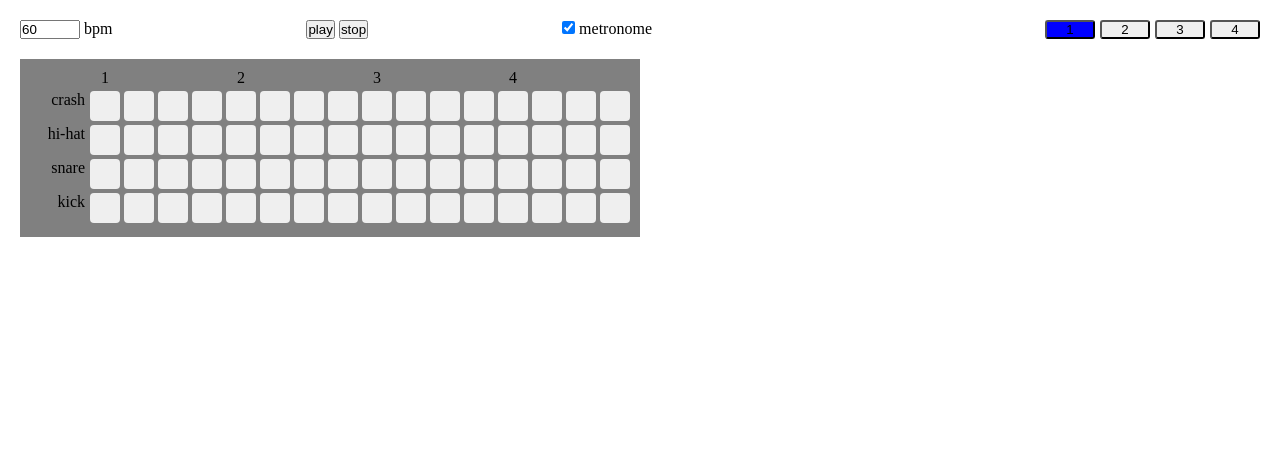
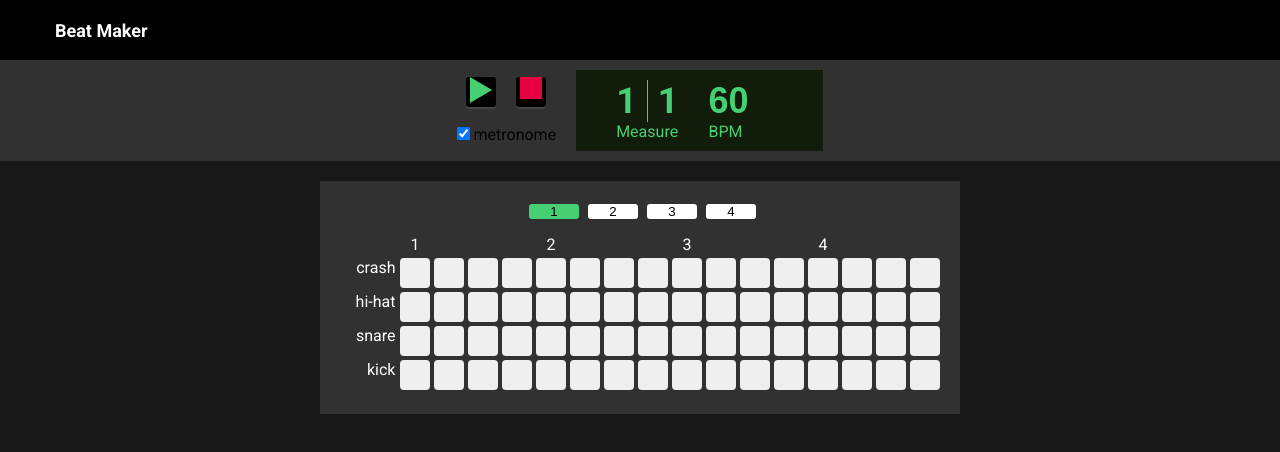
Before and after one commit to roromusic/drum-machine, a website: page app/index.html in a window 1280 px wide. Drawn offline with Linux system fonts and the light colour scheme; no server answers.

Commit message:
make appearance look more sexy

```diff
--- a/app/app.js
+++ b/app/app.js
@@ -18,7 +18,9 @@ let playBtn = document.querySelector("#play");
 let stopBtn = document.querySelector("#stop");
 let bpmInput = document.querySelector(".bpm_input");
 let metInput = document.querySelector(".metronome");
-let patternList = document.querySelector(".controls_patterns");
+let patternList = document.querySelector(".drum-machine_patterns");
+let displayMeasure = document.querySelector(".measure_measure");
+let displayBeat = document.querySelector(".measure_beat");
 
 let bpm = 1.00,
     sixteenth = .25,
@@ -119,11 +121,13 @@ function showMeasure(timestamp) {
   if(measure === undefined) {
     measure = 1;
     document.querySelector(".bars_measure" + measure).classList.toggle("bars_measure-selected");
+    displayBeat.innerHTML = measure;
     measure++;
   }
   if(progress > bpm * 1000) {
     resetMeasure();
     document.querySelector(".bars_measure" + measure).classList.toggle("bars_measure-selected");
+    displayBeat.innerHTML = measure;
     animationFrame += bpm * 1000;
     if(measure === 4 ){
       measure = 1;
@@ -178,8 +182,9 @@ function switchPattern(pattern){
   //clicking on current pattern doesn't do anything
   if(pattern != displayedPattern){
     //toggle selected button
-    document.querySelector(".controls_pattern" + displayedPattern).classList.toggle("controls_pattern-selected");
-    document.querySelector(".controls_pattern" + pattern).classList.toggle("controls_pattern-selected");
+    document.querySelector(".drum-machine_pattern" + displayedPattern).classList.toggle("drum-machine_pattern-selected");
+    document.querySelector(".drum-machine_pattern" + pattern).classList.toggle("drum-machine_pattern-selected");
+    displayMeasure.innerHTML = pattern;
 
     //reset partial(display)
     document.querySelectorAll(".note-play").forEach(node => node.classList.toggle("note-play"));
@@ -225,7 +230,7 @@ metInput.addEventListener("change", function(e){
   toggleMet(e);
 })
 
-document.querySelector("#instruments").addEventListener("click", (e) => {
+document.querySelector(".drum-machine").addEventListener("click", (e) => {
   if(e.target.classList.contains("note") && !playing){
     const instrument = e.target.parentNode.parentNode.id;
     const partial = Number(e.target.getAttribute("data-partial"));
@@ -249,7 +254,7 @@ document.querySelector("#instruments").addEventListener("click", (e) => {
 })
 
 patternList.addEventListener("click", (e) => {
-  if(e.target.classList.contains("controls_pattern") && !playing){
+  if(e.target.classList.contains("drum-machine_pattern") && !playing){
     switchPattern(e.target.getAttribute("data-pattern"));
   }
 })
--- a/app/index.html
+++ b/app/index.html
@@ -6,32 +6,51 @@
     <title>Page Title</title>
     <meta name="viewport" content="width=device-width, initial-scale=1">
     <link rel="stylesheet" type="text/css" media="screen" href="style.css" />
+    <link href="https://fonts.googleapis.com/css?family=Roboto:400,700" rel="stylesheet">
 </head>
 <body>
+  <header class="header">
+    <div class="logo">Beat Maker</div>
+  </header>
   <div class="controls">
     <div class="controls_left">
-      <div class="bpm">
-        <input class="bpm_input" type="number" min="60" max='200' value="60">
-        <label for="bpm_input">bpm</label>
-      </div>
       <div class="play-stop">
-        <button id="play">play</button>
-        <button id="stop">stop</button>
+        <button id="play" class="play-stop_button">
+          <div class="play_button"></div>
+        </button>
+        <button id="stop" class="play-stop_button">
+          <div class="stop_button"></div>
+        </button>
       </div>
       <div class="metronome">
         <input class="metronome_checkbox" type="checkbox" checked>
         <label for="metronome_checkbox">metronome</label>
       </div>
     </div>
-    <div class="controls_patterns">
-      <button class="controls_pattern controls_pattern1 controls_pattern-selected" data-pattern='1'>1</button>
-      <button class="controls_pattern controls_pattern2" data-pattern='2'>2</button>
-      <button class="controls_pattern controls_pattern3" data-pattern='3'>3</button>
-      <button class="controls_pattern controls_pattern4" data-pattern='4'>4</button>
+
+    <div class="display">
+      <div class="measure">
+        <div class="measure_number">
+          <div class="measure_measure">1</div>
+          <div class="measure_beat">1</div>
+        </div>
+        <div class="measure_title">Measure</div>
+      </div>
+      <div class="bpm">
+        <input class="bpm_input" type="number" min="60" max='200' value="60">
+        <label for="bpm_input">BPM</label>
+      </div>
+
     </div>
   </div>
 
-  <div id="instruments">
+  <div class="drum-machine">
+    <div class="drum-machine_patterns">
+      <button class="drum-machine_pattern drum-machine_pattern1 drum-machine_pattern-selected" data-pattern='1'>1</button>
+      <button class="drum-machine_pattern drum-machine_pattern2" data-pattern='2'>2</button>
+      <button class="drum-machine_pattern drum-machine_pattern3" data-pattern='3'>3</button>
+      <button class="drum-machine_pattern drum-machine_pattern4" data-pattern='4'>4</button>
+    </div>
     <div class="bars">
       <div class="bars_measure bars_measure1">1</div>
       <div class="bars_measure"></div>
--- a/process/scss/style.scss
+++ b/process/scss/style.scss
@@ -1,42 +1,159 @@
+$dark-gray: #181818;
+$gray: #313131;
+$green: #47CF73;
+$red: #E70041;
+$display: #111C0B;
+$purple: #AE63E4;
+$blue: #0EBEFF;
+
 * {
     margin: 0;
     padding: 0;
   }
 
+body {
+  font-family: 'Roboto', 'sans-serif';
+  background-color: $dark-gray;
+}
+
+.header {
+  background-color: black;
+  color: white;
+  height: 60px;
+  padding: 0 55px;
+  display: flex;
+  align-items: center;
+}
+
+.logo {
+  font-weight: 700;
+  font-size: 18px;
+}
+
 .controls {
   display: flex;
-  margin: 20px;
-  justify-content: space-between;
+  padding: 10px 20px;
+  justify-content: center;
+  background-color: $gray;
 }
 
 .controls_left {
   display: flex;
-  flex-grow: 1;
-  justify-content: space-between;
+  flex-direction: column;
+  justify-content: space-evenly;
 }
 
-.controls_patterns {
+.play-stop {
   display: flex;
-  justify-content: flex-end;
-  flex-grow: 1;
+  justify-content: space-around;
+  margin-bottom: 10px;
 }
-.controls_pattern {
+
+.play-stop_button {
+  display: flex;
+  justify-content: center;
+  width: 30px;
+  height: 30px;
+  border-radius: 3px;
+  background-color: black;
+  border: 0;
+  cursor: pointer;
+  outline: none;
+  box-shadow: 0 2px #444444;
+  position: relative;
+}
+
+.play-stop_button:active {
+  box-shadow: 0 1px #444444;
+  top: 2px;
+}
+
+.play_button {
+  border: 0;
+  background: transparent;
+  box-sizing: border-box;
+  width: 0;
+
+  border-color: transparent transparent transparent $green;
+  border-style: solid;
+  border-width: 13px 0 13px 22px;
+}
+
+.stop_button {
+  width: 22px;
+  height: 22px;
+  background-color: $red;
+}
+
+.display {
+  background-color: $display;
+  display: flex;
+  color: $green;
+  padding: 10px 40px;
+  margin-left: 20px;
+}
+
+.measure_number {
+  display: flex;
+  font-size: 36px;
+  font-weight: 700;
+}
+
+.measure_beat {
+  border-left: 1px solid;
+  margin-left: 10px;
+  padding-left: 10px;
+}
+
+.measure_title {
+  font-size: 16px;
+  font-weight: 400;
+}
+
+.bpm {
+  display: flex;
+  flex-direction: column;
+  justify-content: space-between;
+  width: 75px;
+  margin-left: 30px;
+}
+
+.bpm_input{
+  font-size: 36px;
+  font-weight: 700;
+  color: $green;
+  background-color: inherit;
+  border: none;
+  outline: none;
+}
+
+.drum-machine {
+  width: 600px;
+  margin: 20px auto;
+  display: flex;
+  flex-direction: column;
+  align-items: flex-end;
+  background-color: $gray;
+  padding: 20px;
+  color: white;
+}
+
+.drum-machine_patterns {
+  align-self: center;
+  margin-bottom: 15px;
+}
+
+.drum-machine_pattern {
   width: 50px;
   margin-left: 5px;
   border-radius: 3px;
+  border: none;
+  outline: none;
+  background-color: white;
 }
 
-.controls_pattern-selected {
-  background-color: blue;
-}
-#instruments {
-  width: 600px;
-  margin: 20px;
-  display: flex;
-  flex-direction: column;
-  align-items: flex-end;
-  background-color: gray;
-  padding: 10px;
+.drum-machine_pattern-selected {
+  background-color: $green;
 }
 
 .bars {
@@ -51,7 +168,7 @@
 }
 
 .bars_measure-selected {
-  background-color: red;
+  background-color: $purple;
 }
 
 .sample {
@@ -67,8 +184,9 @@
   height: 30px;
   border: none;
   border-radius: 4px;
+  outline: none;
 }
 
 .note-play {
-  background-color: blue;
+  background-color: $blue;
 }
```
Also changed, not shown: app/style.css, 1 other file. Lines whose indentation alone changed are shown as unchanged.
